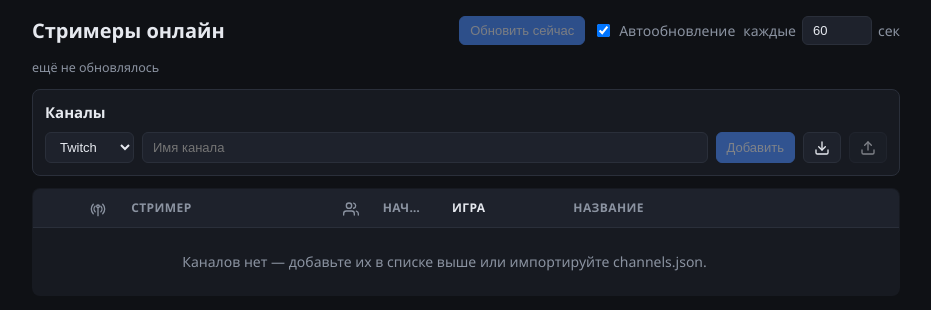
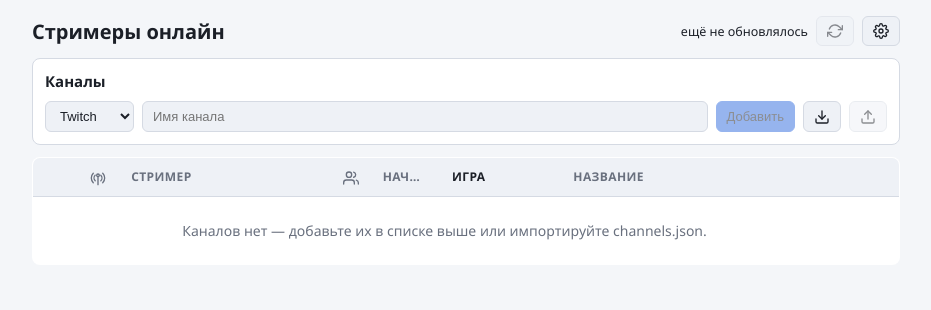
Before and after one commit to rezzocrypt/TrovoStreamChecker, a Vue app: page / in a window 1280 px wide. Shown: the top 310 px of the page, without its empty margins (174-1105 px from the left). Built offline with nearby package versions, Linux system fonts and the light colour scheme.

Commit message:
темы интерфейса

```diff
--- a/src/App.vue
+++ b/src/App.vue
@@ -8,11 +8,25 @@ import { downloadText } from './components/ChannelManager.vue'
 
 const DEFAULT_PLATFORM = platforms[0]?.id
 
+const themeOptions = [
+  { value: 'system', label: 'Система' },
+  { value: 'light', label: 'Светлая' },
+  { value: 'dark', label: 'Тёмная' },
+]
+
 const channels = useLocalStorage('tsc:channels', () => [])
 const settings = useLocalStorage('tsc:settings', () => ({
   intervalSeconds: 60,
-  autoRefresh: true,
+  theme: 'system',
 }))
+
+function applyTheme(theme) {
+  const root = document.documentElement
+  if (theme === 'light' || theme === 'dark') root.dataset.theme = theme
+  else delete root.dataset.theme
+}
+
+watch(() => settings.value.theme, applyTheme, { immediate: true })
 
 channels.value = normalizeChannels(channels.value)
 
@@ -50,6 +64,7 @@ const updating = ref(false)
 const lastUpdated = ref(null)
 const allFailed = ref(false)
 const lastError = ref('')
+const showSettings = ref(false)
 
 const emptyStatus = {
   online: null,
@@ -192,12 +207,9 @@ let timer = null
 
 function schedule() {
   clearInterval(timer)
-  if (settings.value.autoRefresh) {
-    timer = setInterval(refreshAll, Math.max(5, Number(settings.value.intervalSeconds) || 60) * 1000)
-  }
+  timer = setInterval(refreshAll, Math.max(5, Number(settings.value.intervalSeconds) || 60) * 1000)
 }
 
-watch(() => settings.value.autoRefresh, schedule)
 watch(() => settings.value.intervalSeconds, schedule)
 
 onMounted(() => {
@@ -221,33 +233,58 @@ const lastUpdatedText = computed(() =>
     <header>
       <h1>Стримеры онлайн</h1>
       <div class="toolbar">
-        <button type="button" class="btn btn-primary" :disabled="updating || !channels.length" @click="refreshAll">
-          {{ updating ? 'Обновляю…' : 'Обновить сейчас' }}
+        <span class="status" :class="{ updating }">
+          <span v-if="updating" class="spinner" />{{ lastUpdatedText }}
+        </span>
+        <button
+          type="button"
+          class="btn btn-secondary icon-btn"
+          title="Обновить сейчас"
+          :disabled="updating || !channels.length"
+          @click="refreshAll"
+        >
+          <svg viewBox="0 0 24 24" fill="none" stroke="currentColor" stroke-width="2" stroke-linecap="round" stroke-linejoin="round">
+            <polyline points="23 4 23 10 17 10" />
+            <polyline points="1 20 1 14 7 14" />
+            <path d="M3.51 9a9 9 0 0 1 14.85-3.36L23 10M1 14l4.64 4.36A9 9 0 0 0 20.49 15" />
+          </svg>
         </button>
-        <label class="checkbox">
-          <input v-model="settings.autoRefresh" type="checkbox" />
-          Автообновление
-        </label>
-        <label class="field">
-          каждые
-          <input
-            v-model.number="settings.intervalSeconds"
-            type="number"
-            min="5"
-            step="5"
-            :disabled="!settings.autoRefresh"
-          />
-          <span>сек</span>
-        </label>
+        <div class="settings-wrap">
+          <button
+            type="button"
+            class="btn btn-secondary icon-btn"
+            :class="{ active: showSettings }"
+            title="Настройки"
+            @click="showSettings = !showSettings"
+          >
+            <svg viewBox="0 0 24 24" fill="none" stroke="currentColor" stroke-width="2" stroke-linecap="round" stroke-linejoin="round">
+              <circle cx="12" cy="12" r="3" />
+              <path d="M19.4 15a1.65 1.65 0 0 0 .33 1.82l.06.06a2 2 0 0 1 0 2.83 2 2 0 0 1-2.83 0l-.06-.06a1.65 1.65 0 0 0-1.82-.33 1.65 1.65 0 0 0-1 1.51V21a2 2 0 0 1-2 2 2 2 0 0 1-2-2v-.09A1.65 1.65 0 0 0 9 19.4a1.65 1.65 0 0 0-1.82.33l-.06.06a2 2 0 0 1-2.83 0 2 2 0 0 1 0-2.83l.06-.06a1.65 1.65 0 0 0 .33-1.82 1.65 1.65 0 0 0-1.51-1H3a2 2 0 0 1-2-2 2 2 0 0 1 2-2h.09A1.65 1.65 0 0 0 4.6 9a1.65 1.65 0 0 0-.33-1.82l-.06-.06a2 2 0 0 1 0-2.83 2 2 0 0 1 2.83 0l.06.06a1.65 1.65 0 0 0 1.82.33H9a1.65 1.65 0 0 0 1-1.51V3a2 2 0 0 1 2-2 2 2 0 0 1 2 2v.09a1.65 1.65 0 0 0 1 1.51 1.65 1.65 0 0 0 1.82-.33l.06-.06a2 2 0 0 1 2.83 0 2 2 0 0 1 0 2.83l-.06.06a1.65 1.65 0 0 0-.33 1.82V9a1.65 1.65 0 0 0 1.51 1H21a2 2 0 0 1 2 2 2 2 0 0 1-2 2h-.09a1.65 1.65 0 0 0-1.51 1z" />
+            </svg>
+          </button>
+          <div v-if="showSettings" class="settings-menu">
+            <label class="field settings-refresh">
+              <span>Обновлять каждые</span>
+              <input v-model.number="settings.intervalSeconds" type="number" min="5" step="5" />
+              <span>сек</span>
+            </label>
+            <div class="theme-switch">
+              <button
+                v-for="option in themeOptions"
+                :key="option.value"
+                type="button"
+                class="theme-btn"
+                :class="{ active: settings.theme === option.value }"
+                @click="settings.theme = option.value"
+              >
+                {{ option.label }}
+              </button>
+            </div>
+          </div>
+        </div>
       </div>
     </header>
-
-    <div class="bar">
-      <span class="status" :class="{ updating }">
-        <span v-if="updating" class="spinner" />{{ lastUpdatedText }}
-      </span>
-      <span v-if="allFailed" class="alert">{{ lastError }}</span>
-    </div>
+    <div v-if="showSettings" class="settings-backdrop" @click="showSettings = false"></div>
 
     <ChannelManager
       :channels="channels"
--- a/src/components/ChannelManager.vue
+++ b/src/components/ChannelManager.vue
@@ -64,7 +64,7 @@ async function onImportChange(event) {
       <button type="button" class="btn btn-primary" :disabled="!draft.trim()" @click="add">
         Добавить
       </button>
-      <button type="button" class="btn btn-secondary" title="Импорт channels.json" @click="onImportClick">
+      <button type="button" class="btn btn-secondary" title="Импорт каналов" @click="onImportClick">
         <svg viewBox="0 0 24 24" fill="none" stroke="currentColor" stroke-width="2" stroke-linecap="round" stroke-linejoin="round">
           <path d="M21 15v4a2 2 0 0 1-2 2H5a2 2 0 0 1-2-2v-4" />
           <polyline points="7 10 12 15 17 10" />
@@ -75,7 +75,7 @@ async function onImportChange(event) {
       <button
         type="button"
         class="btn btn-secondary"
-        title="Экспорт channels.json"
+        title="Экспорт каналов"
         :disabled="!channels.length"
         @click="emit('export')"
       >
--- a/src/style.css
+++ b/src/style.css
@@ -1,4 +1,49 @@
 :root {
+  color-scheme: dark;
+  --bg: #0f1115;
+  --panel: #171a21;
+  --panel-2: #1e222c;
+  --border: #2a2f3a;
+  --text: #e6e9ef;
+  --muted: #8b93a1;
+  --accent: #4c8dff;
+  --green: #2ecc71;
+  --red: #e74c3c;
+  --amber: #f39c12;
+}
+
+@media (prefers-color-scheme: light) {
+  :root {
+    color-scheme: light;
+    --bg: #f4f6f9;
+    --panel: #ffffff;
+    --panel-2: #eef1f6;
+    --border: #d5dae3;
+    --text: #1b1f27;
+    --muted: #69707e;
+    --accent: #2f6bdf;
+    --green: #1aa15c;
+    --red: #d6342a;
+    --amber: #cf7d08;
+  }
+}
+
+:root[data-theme='light'] {
+  color-scheme: light;
+  --bg: #f4f6f9;
+  --panel: #ffffff;
+  --panel-2: #eef1f6;
+  --border: #d5dae3;
+  --text: #1b1f27;
+  --muted: #69707e;
+  --accent: #2f6bdf;
+  --green: #1aa15c;
+  --red: #d6342a;
+  --amber: #cf7d08;
+}
+
+:root[data-theme='dark'] {
+  color-scheme: dark;
   --bg: #0f1115;
   --panel: #171a21;
   --panel-2: #1e222c;
@@ -154,6 +199,90 @@ select:focus {
   width: 70px;
 }
 
+.theme-switch {
+  display: inline-flex;
+  border: 1px solid var(--border);
+  border-radius: 6px;
+  overflow: hidden;
+}
+
+.theme-btn {
+  border: none;
+  background: var(--panel-2);
+  color: var(--muted);
+  font-size: 12px;
+  padding: 6px 10px;
+  cursor: pointer;
+  transition: background 0.15s, color 0.15s;
+  white-space: nowrap;
+}
+
+.theme-btn + .theme-btn {
+  border-left: 1px solid var(--border);
+}
+
+.theme-btn:hover:not(.active) {
+  color: var(--text);
+}
+
+.theme-btn.active {
+  background: var(--accent);
+  color: #fff;
+}
+
+.toolbar .status {
+  font-size: 12.5px;
+  white-space: nowrap;
+}
+
+.settings-wrap {
+  position: relative;
+}
+
+.settings-wrap .icon-btn.active {
+  border-color: var(--accent);
+  color: var(--accent);
+}
+
+.settings-menu {
+  position: absolute;
+  top: calc(100% + 6px);
+  right: 0;
+  z-index: 30;
+  display: flex;
+  flex-direction: column;
+  gap: 10px;
+  padding: 12px;
+  min-width: 220px;
+  background: var(--panel);
+  border: 1px solid var(--border);
+  border-radius: 8px;
+  box-shadow: 0 8px 24px rgba(0, 0, 0, 0.25);
+}
+
+.settings-menu .theme-switch {
+  align-self: center;
+}
+
+.settings-menu .field {
+  width: 100%;
+}
+
+.settings-menu .settings-refresh {
+  justify-content: flex-start;
+  white-space: nowrap;
+}
+
+.settings-menu .settings-refresh input[type='number'] {
+  width: 58px;
+}
+
+.settings-backdrop {
+  position: fixed;
+  inset: 0;
+  z-index: 20;
+}
+
 .checkbox {
   display: inline-flex;
   align-items: center;
@@ -203,24 +332,10 @@ select:focus {
   color: var(--red);
 }
 
-.bar {
-  display: flex;
-  align-items: center;
-  gap: 12px;
-  color: var(--muted);
-  font-size: 12.5px;
-  min-height: 20px;
-  flex-wrap: wrap;
-}
-
 .status {
   display: inline-flex;
   align-items: center;
   gap: 6px;
-}
-
-.alert {
-  color: var(--amber);
 }
 
 .spinner {
```
